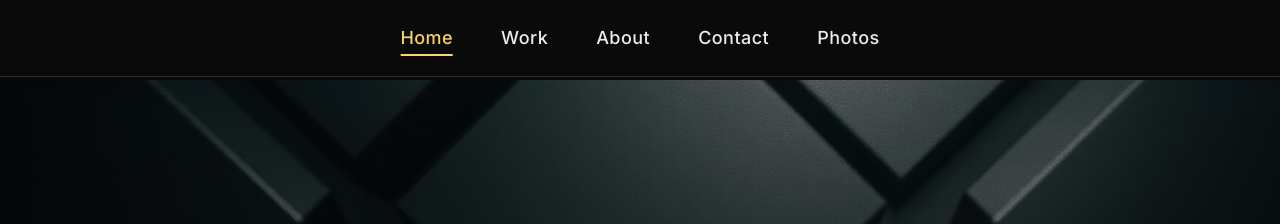
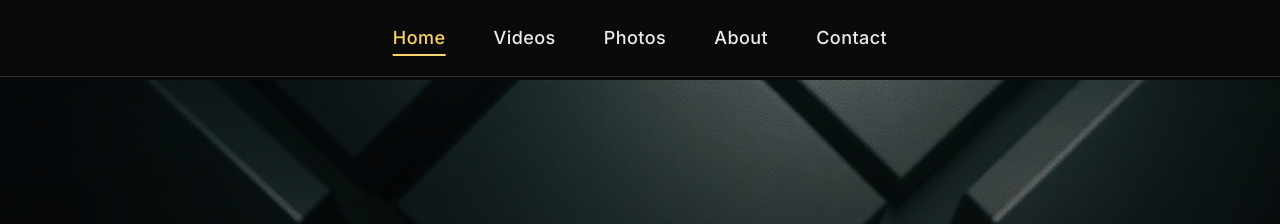
Before and after one commit to aurdinaryguy-star/cinematic-frame-hub, a React (Vite) app: page / in a window 1280 px wide. Shown: the top 224 px of the page. Built offline with nearby package versions, Linux system fonts and the light colour scheme; a web font is replaced by a local one.

Commit message:
Update navigation tabs

```diff
--- a/src/App.tsx
+++ b/src/App.tsx
@@ -17,9 +17,9 @@ const App = () => (
         <Routes>
           <Route path="/" element={<Index />} />
           <Route path="/home" element={<Index />} />
-          <Route path="/work" element={<Index />} />
-          <Route path="/work/:category" element={<Index />} />
-          <Route path="/work/:category/:project" element={<Index />} />
+          <Route path="/videos" element={<Index />} />
+          <Route path="/videos/:category" element={<Index />} />
+          <Route path="/videos/:category/:project" element={<Index />} />
           <Route path="/about" element={<Index />} />
           <Route path="/contact" element={<Index />} />
           <Route path="/photos" element={<Index />} />
--- a/src/components/Navigation.tsx
+++ b/src/components/Navigation.tsx
@@ -13,10 +13,10 @@ const Navigation = ({ activeTab, onTabChange }: NavigationProps) => {
 
   const tabs = [
     { id: "home", label: "Home" },
-    { id: "work", label: "Work" },
+    { id: "videos", label: "Videos" },
+    { id: "photos", label: "Photos" },
     { id: "about", label: "About" },
     { id: "contact", label: "Contact" },
-    { id: "photos", label: "Photos" },
   ];
 
   const handleTabChange = (tab: string) => {
--- a/src/pages/Index.tsx
+++ b/src/pages/Index.tsx
@@ -19,8 +19,8 @@ const Index = () => {
     const path = location.pathname;
     if (path === "/" || path === "/home") {
       setActiveTab("home");
-    } else if (path.startsWith("/work")) {
-      setActiveTab("work");
+    } else if (path.startsWith("/videos")) {
+      setActiveTab("videos");
     } else if (path.startsWith("/about")) {
       setActiveTab("about");
     } else if (path.startsWith("/contact")) {
@@ -39,7 +39,7 @@ const Index = () => {
     switch (activeTab) {
       case "home":
         return <HomeSection />;
-      case "work":
+      case "videos":
         return <WorkSection />;
       case "about":
         return <AboutSection />;
```
